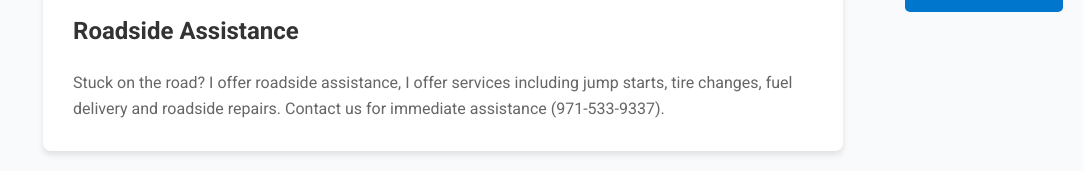
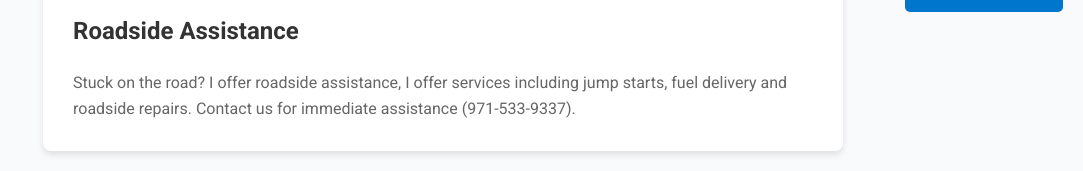
Before and after one commit to Processing43/Automotives2go.net, a plain HTML site: page index.html in a window 1280 px wide. Shown: the part 768-939 px from the top of the page, without its empty margins (197-1280 px from the left). Drawn offline with Linux system fonts and the light colour scheme.

Commit message:
Update index.html

```diff
--- a/index.html
+++ b/index.html
@@ -166,14 +166,15 @@
             <p>Email: <a href="mailto:lewisgreenfamily@gmail.com">lewisgreenfamily@gmail.com</a></p>
             <p>Phone: <a href="tel:+123456789">+1 (971) 533-9337</a></p>
             <p>Instagram: <a href="https://www.instagram.com/Automotives2Go/">Automotives2Go</a></p>
-        </div><div class="service" id="automotive-services">
+        </div>
+        <div class="service" id="automotive-services">
             <h2>Automotive Services</h2>
             <p>Brake jobs, Repairs, Diagnosis, Oil change, Spark plugs, Radiator flush. Not seeing the services you need? Send me a message and I'll let you know if I can offer you the service you need.</p>
         </div>
         <!-- Roadside Assistance Section -->
         <div class="service" id="roadside-assistance">
             <h2>Roadside Assistance</h2>
-            <p>Stuck on the road? I offer roadside assistance, I offer services including jump starts, tire changes, fuel delivery and roadside repairs. Contact us for immediate assistance (971-533-9337).</p>
+            <p>Stuck on the road? I offer roadside assistance, I offer services including jump starts, fuel delivery and roadside repairs. Contact us for immediate assistance (971-533-9337).</p>
         </div>
         <div class="service" id="selling-vehicle">
             <h2>Interested in Selling Your Vehicle?</h2>
```
